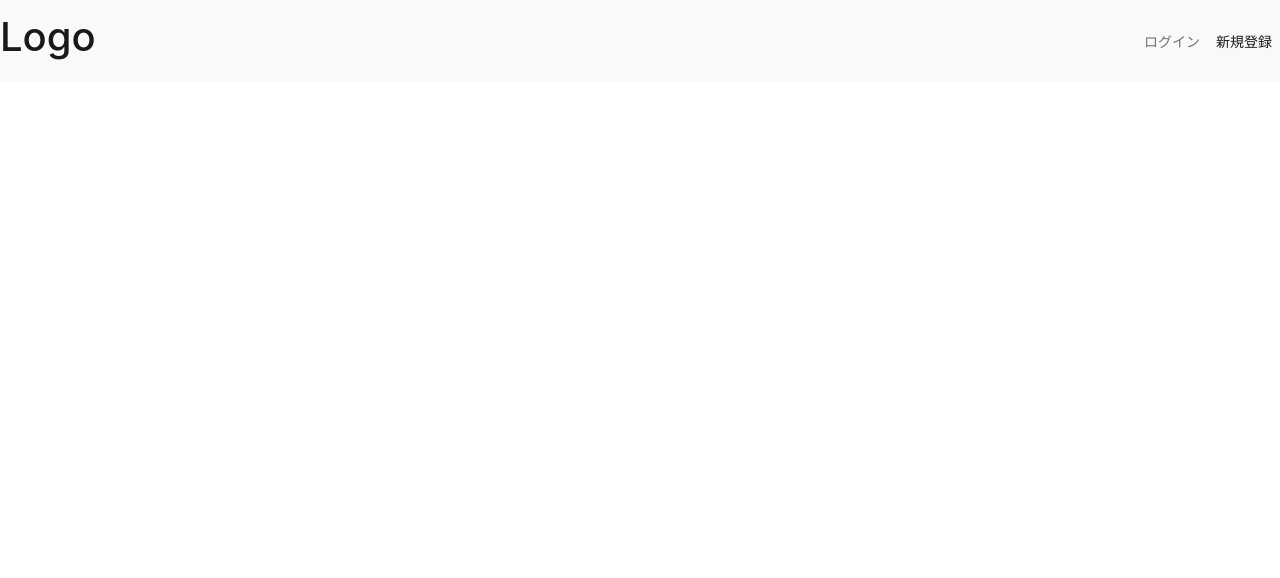
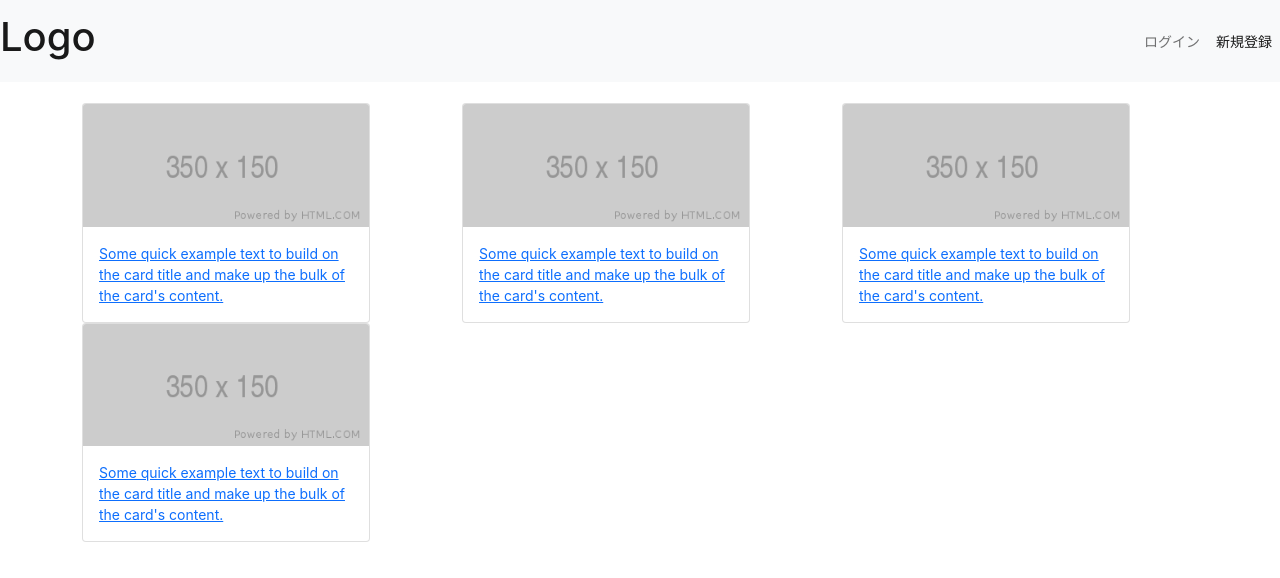
Before and after one commit to imarl02116/my-app, an Angular app: page /products in a window 1280 px wide. Before the commit this address led to /. Shown: the top 578 px of the page. Built offline with nearby package versions, Linux system fonts and the light colour scheme.

Commit message:
productモジュールの追加

```diff
--- a/src/app/product-list/product-list.component.html
+++ b/src/app/product/product-list/product-list.component.html
@@ -2,7 +2,7 @@
     <br>
     <div class="row">
         <div *ngFor="let product of products" class="col-sm">
-            <a routerLink="/detail">
+            <a routerLink="detail">
                 <div class="card" style="width: 18rem;">
                     <img src="./assets/img/placeholder-300-150.png" class="card-img-top" alt="...">
                     <div class="card-body">
--- /dev/null
+++ b/src/app/product/product.component.html
@@ -0,0 +1 @@
+<router-outlet></router-outlet>
--- /dev/null
+++ b/src/app/product/product.component.ts
@@ -0,0 +1,15 @@
+import { Component, OnInit } from '@angular/core';
+
+@Component({
+  selector: 'app-product',
+  templateUrl: './product.component.html',
+  styleUrls: ['./product.component.scss']
+})
+export class ProductComponent implements OnInit {
+
+  constructor() { }
+
+  ngOnInit(): void {
+  }
+
+}
```
Also changed, not shown: src/app/app-routing.module.ts (+9 -5 lines), src/app/app.module.ts (+4 -5 lines), src/app/product/product.module.ts (added, +32 -0 lines), src/app/product/product-detail/product-detail.component.html (renamed from src/app/product-detail/product-detail.component.html), src/app/product/product-detail/product-detail.component.scss (added), src/app/product/product-detail/product-detail.component.ts (renamed from src/app/product-detail/product-detail.component.ts), src/app/product/product-list/product-list.component.scss (added), src/app/product/product-list/product-list.component.ts (renamed from src/app/product-list/product-list.component.ts), src/app/product/product.component.scss (added).
